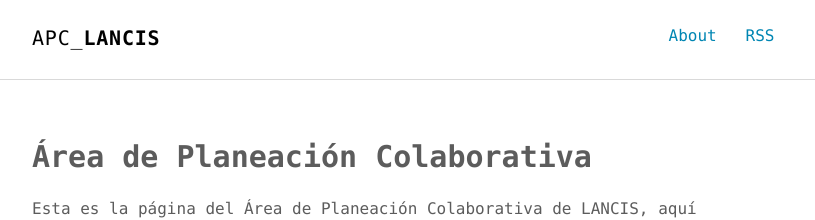
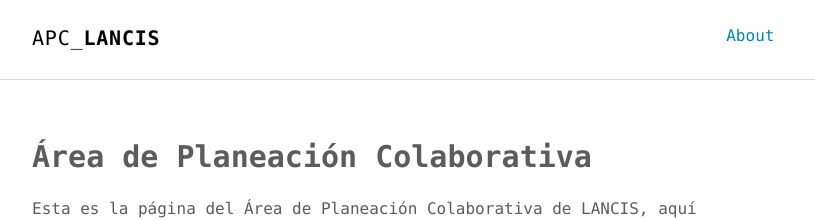
Before and after one commit to lancis-apc/web_apc_v0, a Jekyll site: the page built from index.md, in a window 1280 px wide. Shown: the top 220 px of the page, without its empty margins (232-1047 px from the left). Built offline with Jekyll 4.4.1, drawn with Linux system fonts in a browser that asks for light colours; our own code applies the rules of GitHub Pages for plain Markdown files.

Commit message:
elimina rss feed

```diff
--- a/_includes/nav.html
+++ b/_includes/nav.html
@@ -4,7 +4,6 @@
     <h1 class="logo"><a href="{{ '/' | prepend: site.baseurl }}">{{ site.title }}<span>{{ site.title2 }}</span></a></h1>
     <ul class="navbar">
       <li><a href="{{ '/about' | prepend: site.baseurl }}">About</a></li>
-      <li><a href="{{ "/feed.xml" | prepend: site.baseurl }}" target="_blank">RSS</a></li>
     </ul>
   </div>
 </nav>
```
